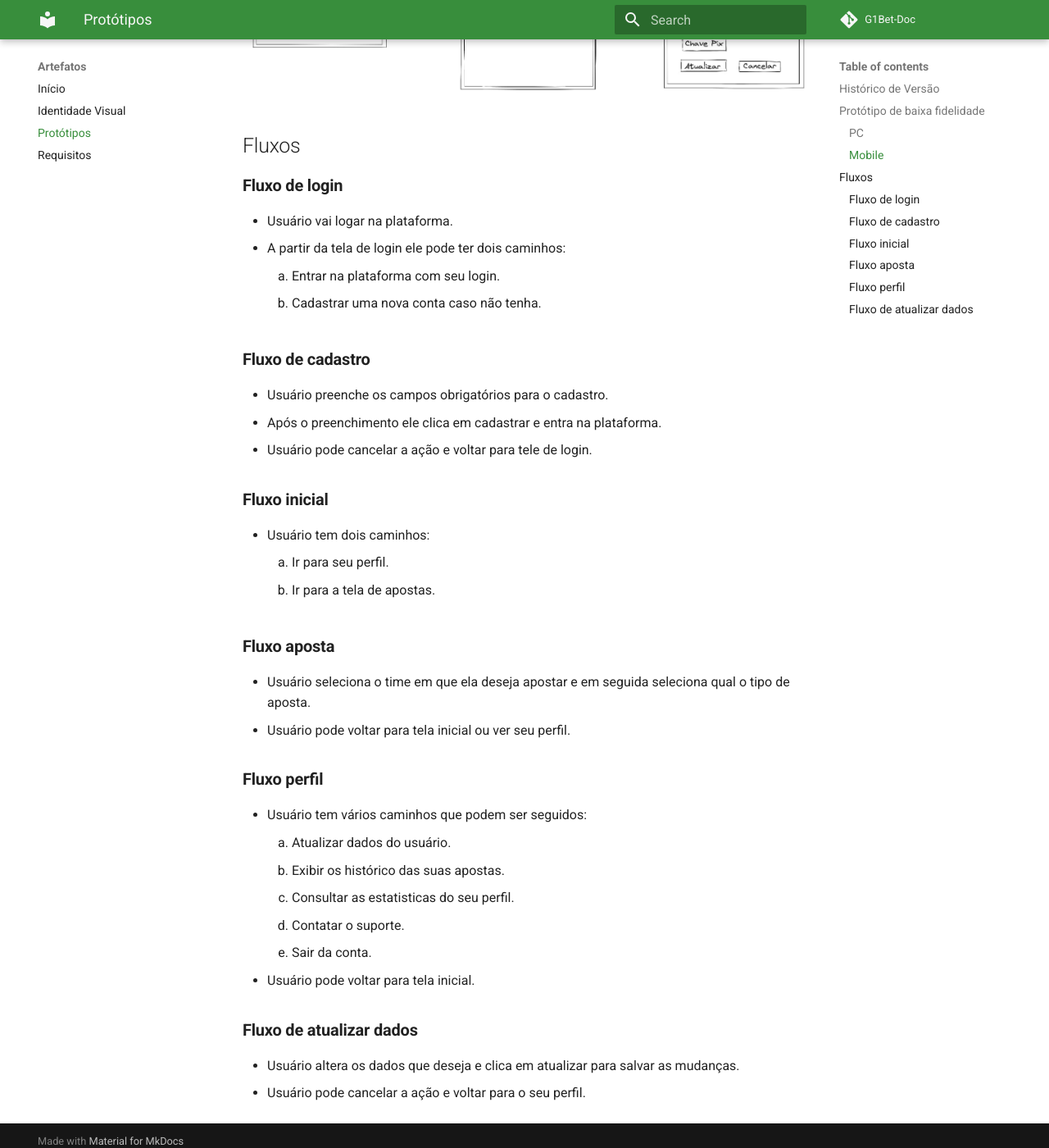
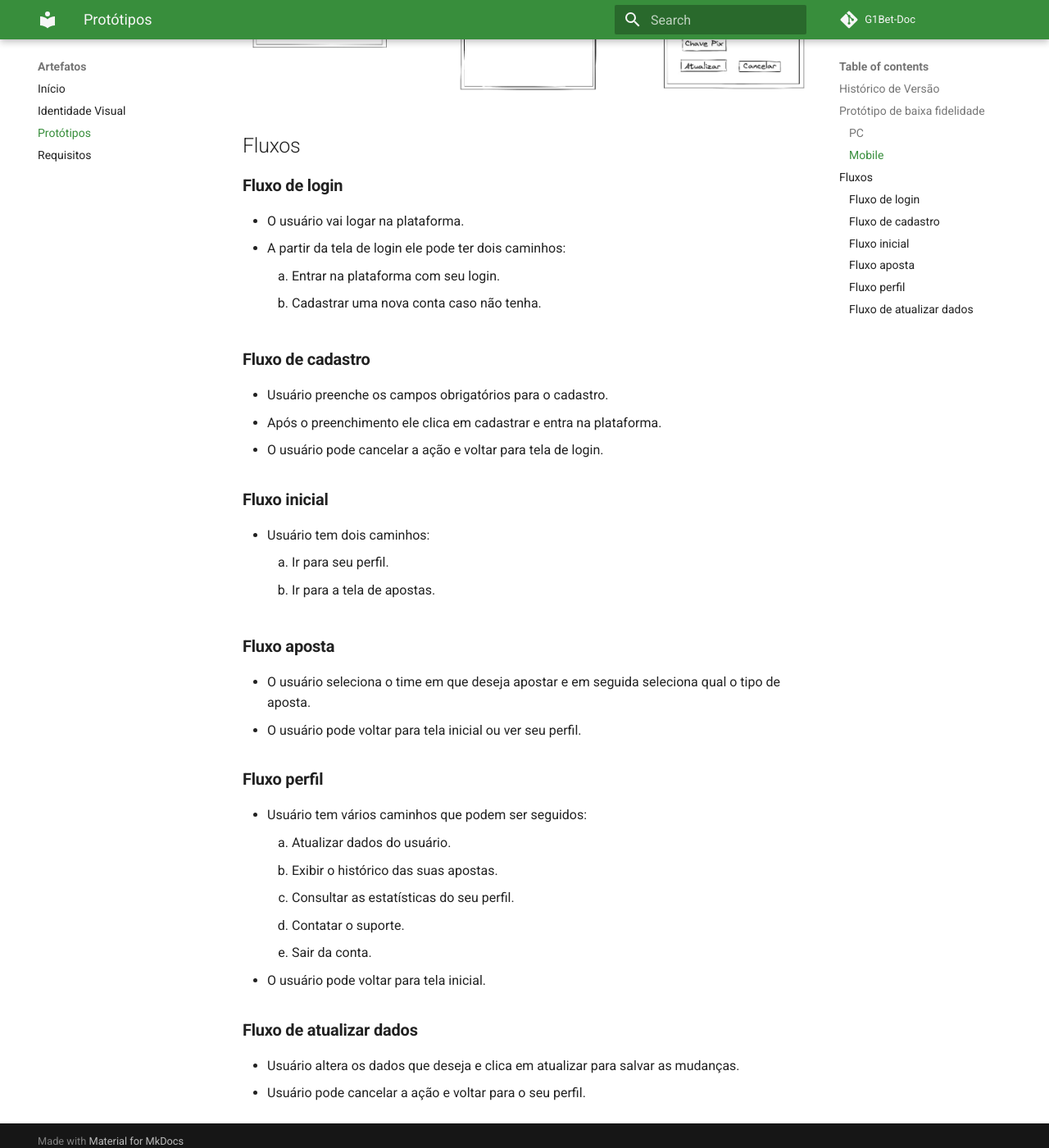
Before and after one commit to PI-DH-Grupo01/G1Bet-Doc, an MkDocs documentation site: the page built from docs/artefatos/prototipos/prototipos.md, in a window 1280 px wide and 1400 px high, scrolled down 1605 px. Shown: the whole window at 82% size. Built offline with MkDocs 1.6.1 and Material for MkDocs 9.7.7, drawn with Linux system fonts in a browser that asks for light colours; comment, search, counter and statistics services are not loaded.

Commit message:
Corrigindo erros nos documentos

```diff
--- a/docs/artefatos/prototipos/prototipos.md
+++ b/docs/artefatos/prototipos/prototipos.md
@@ -19,7 +19,7 @@
 
 ### **Fluxo de login**
 
-- Usuário vai logar na plataforma.
+- O usuário vai logar na plataforma.
 - A partir da tela de login ele pode ter dois caminhos:
     1. Entrar na plataforma com seu login.
     2. Cadastrar uma nova conta caso não tenha.
@@ -28,7 +28,7 @@
 
 - Usuário preenche os campos obrigatórios para o cadastro.
 - Após o preenchimento ele clica em cadastrar e entra na plataforma.
-- Usuário pode cancelar a ação e voltar para tele de login.
+- O usuário pode cancelar a ação e voltar para tela de login.
 
 ### **Fluxo inicial**
 
@@ -38,18 +38,18 @@
 
 ### **Fluxo aposta**
 
-- Usuário seleciona o time em que ela deseja apostar e em seguida seleciona qual o tipo de aposta.
-- Usuário pode voltar para tela inicial ou ver seu perfil.
+- O usuário seleciona o time em que deseja apostar e em seguida seleciona qual o tipo de aposta.
+- O usuário pode voltar para tela inicial ou ver seu perfil.
 
 ### **Fluxo perfil**
 
 - Usuário tem vários caminhos que podem ser seguidos:
     1. Atualizar dados do usuário.
-    2. Exibir os histórico das suas apostas.
-    3. Consultar as estatisticas do seu perfil.
+    2. Exibir o histórico das suas apostas.
+    3. Consultar as estatísticas do seu perfil.
     4. Contatar o suporte.
     5. Sair da conta.
-- Usuário pode voltar para tela inicial.
+- O usuário pode voltar para tela inicial.
 
 ### **Fluxo de atualizar dados**
 
```
Also changed, not shown: docs/artefatos/inicio.md (+1 -1 lines), docs/artefatos/requisitos.md (+1 -1 lines).
